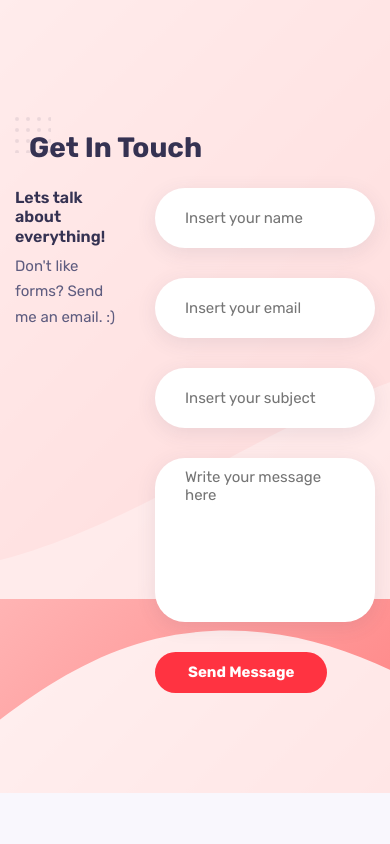
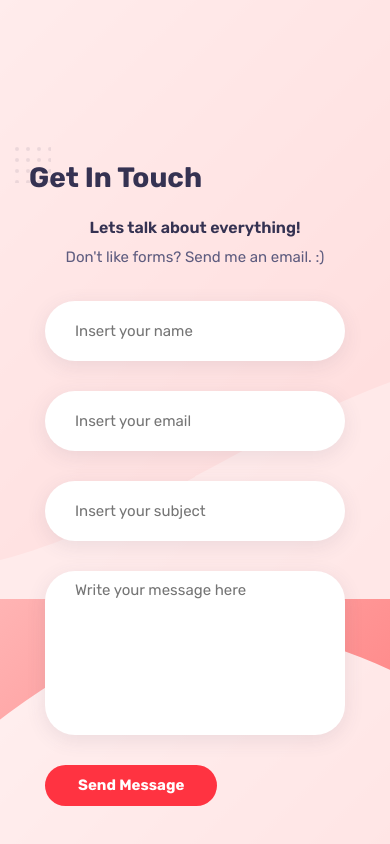
Before and after one commit to jamesmoraless/jamesmoraless.github.io, a React (Create React App) app: page / in a window 390 px wide. Shown: the part 7841-8685 px from the top of the page. Before the commit the page ends 8634 px from the top, so only its background shows below. Built offline with nearby package versions, Linux system fonts and the light colour scheme.

Commit message:
updated sizes

```diff
--- a/src/components/contact/contact.css
+++ b/src/components/contact/contact.css
@@ -50,7 +50,15 @@
 }
 
 @media screen and (max-width: 1024px) {
+    .contact_container {
+        grid-template-columns: 300px;
+        row-gap: 1.875rem;
+        justify-content: center;
+    }
     .contact_form-group {
         grid-template-columns: 100%;
     }
+    .contact_info {
+        text-align: center;
+    }
   }
--- a/src/components/resume/resume.css
+++ b/src/components/resume/resume.css
@@ -56,5 +56,6 @@
     .resume_container {
         grid-template-columns: 350px;
         justify-content: center;
+        row-gap: 1.875rem;
     }
   }
```
